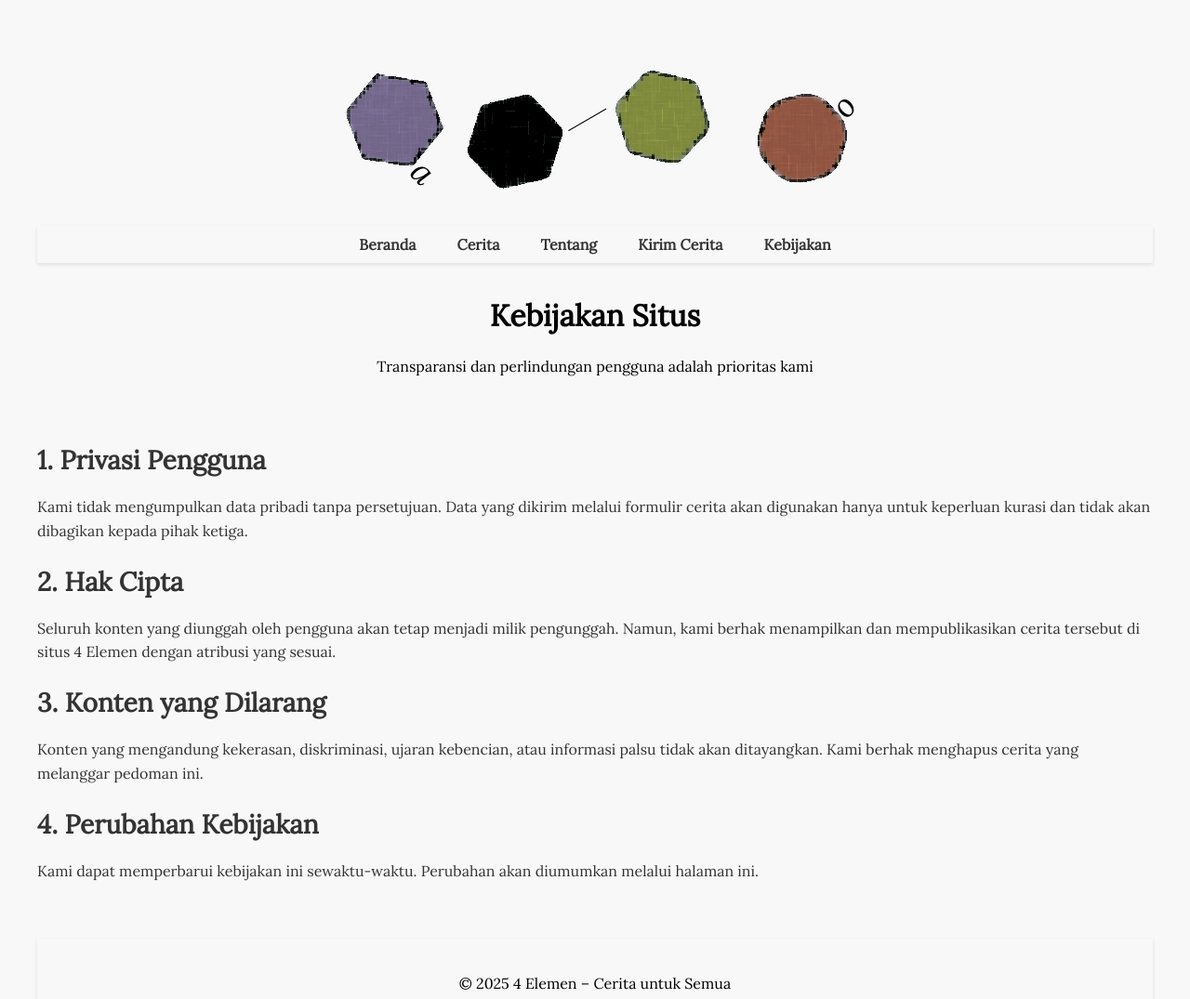
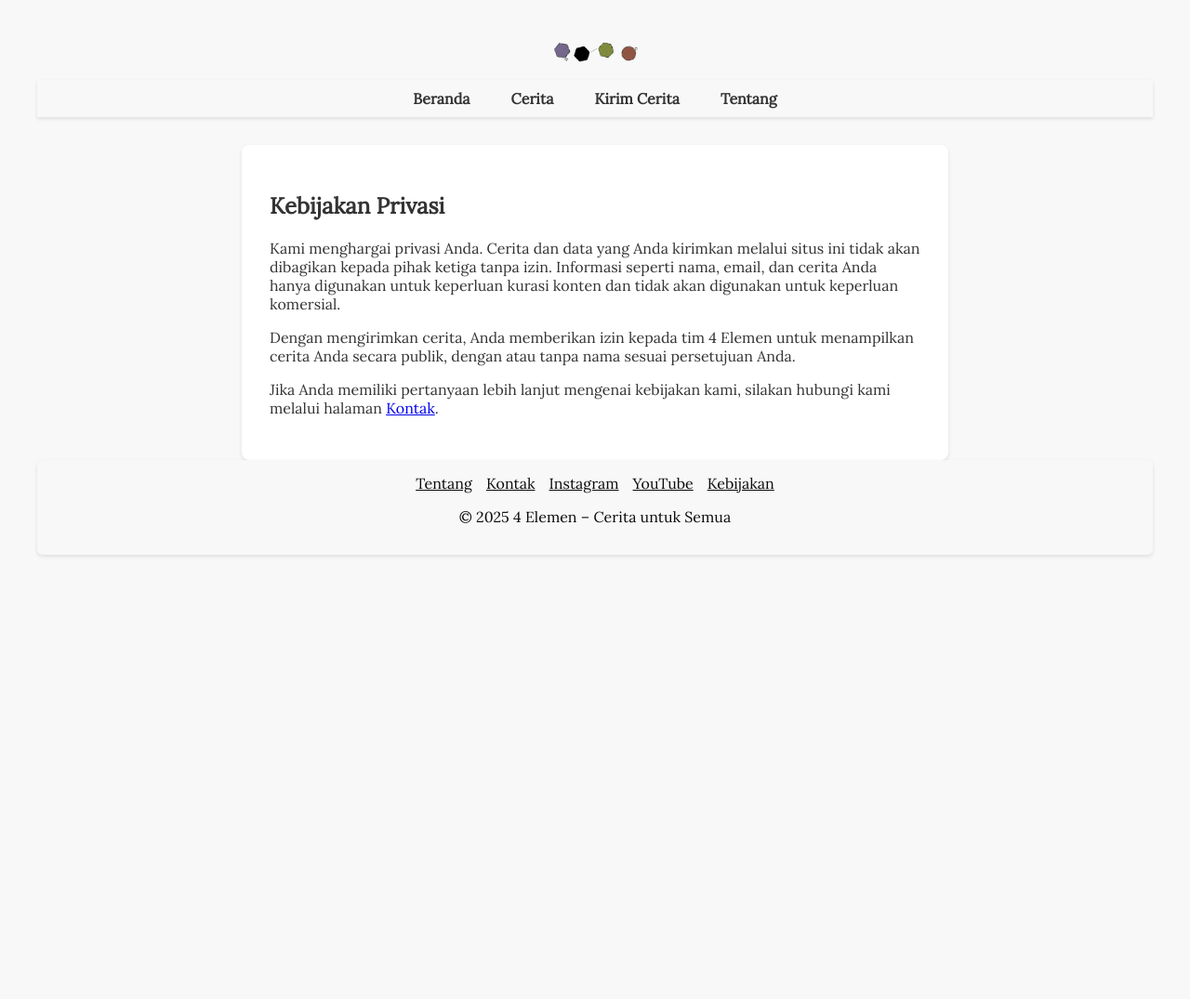
Before and after one commit to Fajrimughni/4elemen-content, a plain HTML site: page kebijakan.html in a window 1280 px wide. Shown: the top 1075 px of the page at 93% size. After the commit the page ends 800 px from the top, so only its background shows below. Drawn offline with Linux system fonts and the light colour scheme.

Commit message:
Update kebijakan.html

```diff
--- a/kebijakan.html
+++ b/kebijakan.html
@@ -2,9 +2,9 @@
 <html lang="id">
 <head>
   <meta charset="UTF-8" />
-  <meta name="viewport" content="width=device-width, initial-scale=1.0" />
+  <meta name="viewport" content="width=device-width, initial-scale=1.0"/>
   <title>Kebijakan – 4 Elemen</title>
-  <link href="https://fonts.googleapis.com/css2?family=Lora&display=swap" rel="stylesheet" />
+  <link href="https://fonts.googleapis.com/css2?family=Lora&display=swap" rel="stylesheet"/>
   <style>
     body {
       margin: 40px;
@@ -14,17 +14,11 @@
       text-align: left;
     }
 
-    header {
-      color: black;
-      text-align: center;
-      padding: 15px;
-      border-radius: 6px;
-    }
-
-    nav.navbar {
+    .navbar {
       background-color: #f8f8f8;
       padding: 10px 20px;
       box-shadow: 0 2px 4px rgba(0,0,0,0.1);
+      margin-bottom: 30px;
     }
 
     .nav-menu {
@@ -51,40 +45,36 @@
 
     .icon-container {
       text-align: center;
-      margin-top: 30px;
+      margin: 30px 0 10px;
     }
 
     .icon-container img {
       cursor: pointer;
       transition: transform 0.2s ease;
+      width: 100px;
     }
 
     .icon-container img:hover {
       transform: scale(1.05);
     }
 
-    main {
-      margin-top: 40px;
-    }
-
-    h2 {
-      font-size: 28px;
-      margin-bottom: 20px;
-    }
-
-    p {
-      line-height: 1.6;
-      margin-bottom: 15px;
+    .content {
+      max-width: 700px;
+      margin: 0 auto;
+      background-color: #fff;
+      padding: 30px;
+      border-radius: 8px;
+      box-shadow: 0 2px 4px rgba(0,0,0,0.1);
     }
 
     footer {
       background-color: #f8f8f8;
-      box-shadow: 0 2px 4px rgba(0,0,0,0.1);
+      box-shadow: 0 2px 4px rgba(0, 0, 0, 0.1);
       color: black;
       text-align: center;
-      padding: 20px;
+      padding: 15px;
+      border-radius: 6px;
       font-family: 'Lora', serif;
-      margin-top: 60px;
     }
   </style>
 </head>
@@ -98,33 +88,34 @@
     <ul class="nav-menu">
       <li><a href="index.html">Beranda</a></li>
       <li><a href="cerita.html">Cerita</a></li>
+      <li><a href="submit.html">Kirim Cerita</a></li>
       <li><a href="tentang.html">Tentang</a></li>
-      <li><a href="submit.html">Kirim Cerita</a></li>
-      <li><a href="kebijakan.html">Kebijakan</a></li>
     </ul>
   </nav>
 
-  <header>
-    <h1>Kebijakan Situs</h1>
-    <p>Transparansi dan perlindungan pengguna adalah prioritas kami</p>
-  </header>
-
-  <main>
-    <h2>1. Privasi Pengguna</h2>
-    <p>Kami tidak mengumpulkan data pribadi tanpa persetujuan. Data yang dikirim melalui formulir cerita akan digunakan hanya untuk keperluan kurasi dan tidak akan dibagikan kepada pihak ketiga.</p>
-
-    <h2>2. Hak Cipta</h2>
-    <p>Seluruh konten yang diunggah oleh pengguna akan tetap menjadi milik pengunggah. Namun, kami berhak menampilkan dan mempublikasikan cerita tersebut di situs 4 Elemen dengan atribusi yang sesuai.</p>
-
-    <h2>3. Konten yang Dilarang</h2>
-    <p>Konten yang mengandung kekerasan, diskriminasi, ujaran kebencian, atau informasi palsu tidak akan ditayangkan. Kami berhak menghapus cerita yang melanggar pedoman ini.</p>
-
-    <h2>4. Perubahan Kebijakan</h2>
-    <p>Kami dapat memperbarui kebijakan ini sewaktu-waktu. Perubahan akan diumumkan melalui halaman ini.</p>
-  </main>
+  <div class="content">
+    <h2>Kebijakan Privasi</h2>
+    <p>
+      Kami menghargai privasi Anda. Cerita dan data yang Anda kirimkan melalui situs ini tidak akan dibagikan kepada pihak ketiga tanpa izin.
+      Informasi seperti nama, email, dan cerita Anda hanya digunakan untuk keperluan kurasi konten dan tidak akan digunakan untuk keperluan komersial.
+    </p>
+    <p>
+      Dengan mengirimkan cerita, Anda memberikan izin kepada tim 4 Elemen untuk menampilkan cerita Anda secara publik, dengan atau tanpa nama sesuai persetujuan Anda.
+    </p>
+    <p>
+      Jika Anda memiliki pertanyaan lebih lanjut mengenai kebijakan kami, silakan hubungi kami melalui halaman <a href="kontak.html">Kontak</a>.
+    </p>
+  </div>
 
   <footer>
-    <p>&copy; 2025 4 Elemen – Cerita untuk Semua</p>
+    <div class="footer-links" style="display: flex; flex-wrap: wrap; justify-content: center; gap: 15px; margin-bottom: 10px;">
+        <a href="tentang.html" style="color: rgb(11, 11, 11); text-decoration: underline;">Tentang</a>
+        <a href="kontak.html" style="color: rgb(11, 11, 11); text-decoration: underline;">Kontak</a>
+        <a href="https://instagram.com/yourusername" target="_blank" style="color: rgb(11, 11, 11); text-decoration: underline;">Instagram</a>
+        <a href="https://youtube.com/yourchannel" target="_blank" style="color: rgb(11, 11, 11); text-decoration: underline;">YouTube</a>
+        <a href="kebijakan.html" style="color: rgb(11, 11, 11); text-decoration: underline;">Kebijakan</a>
+    </div>
+    <p style="color:rgb(11, 11, 11);">&copy; 2025 4 Elemen – Cerita untuk Semua</p>
   </footer>
 
 </body>
```
